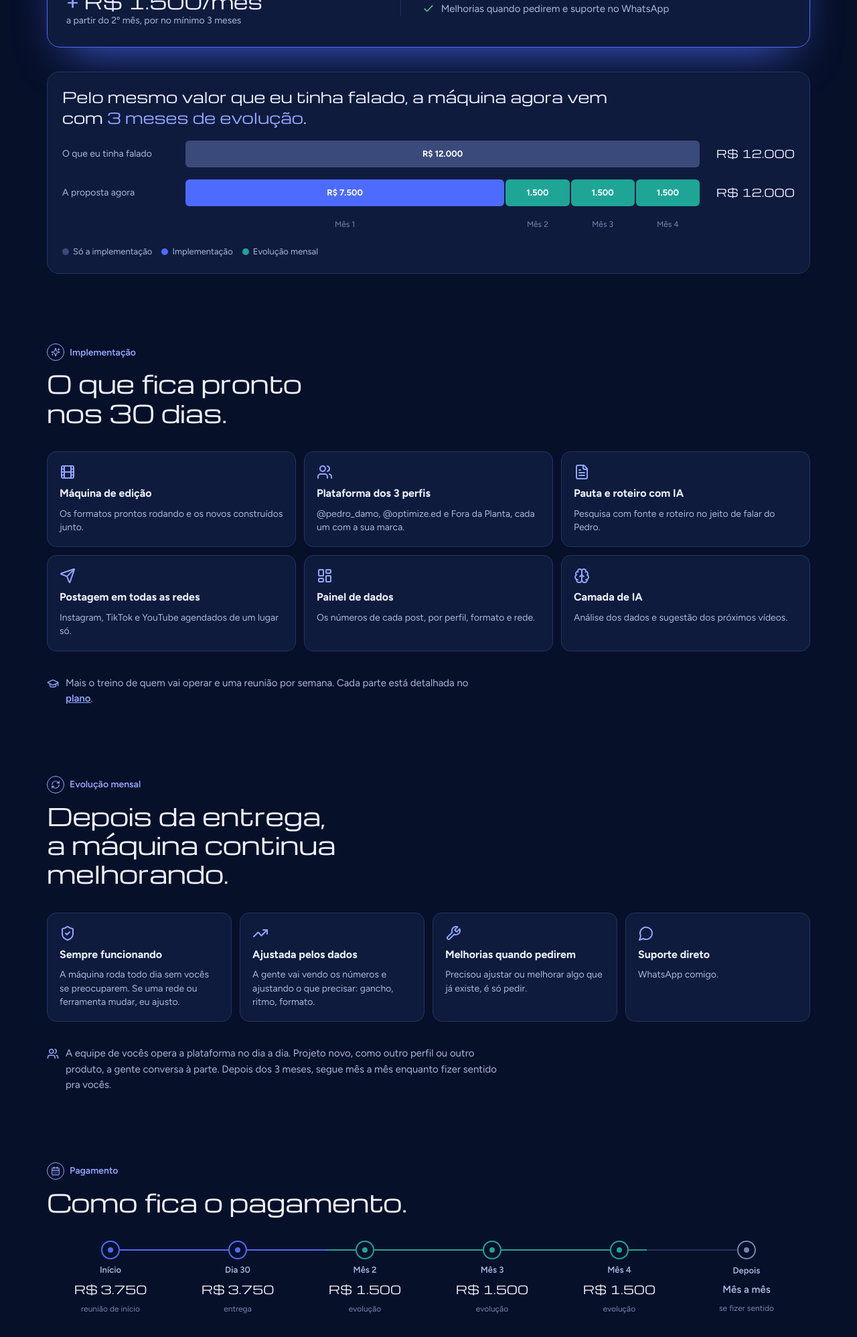
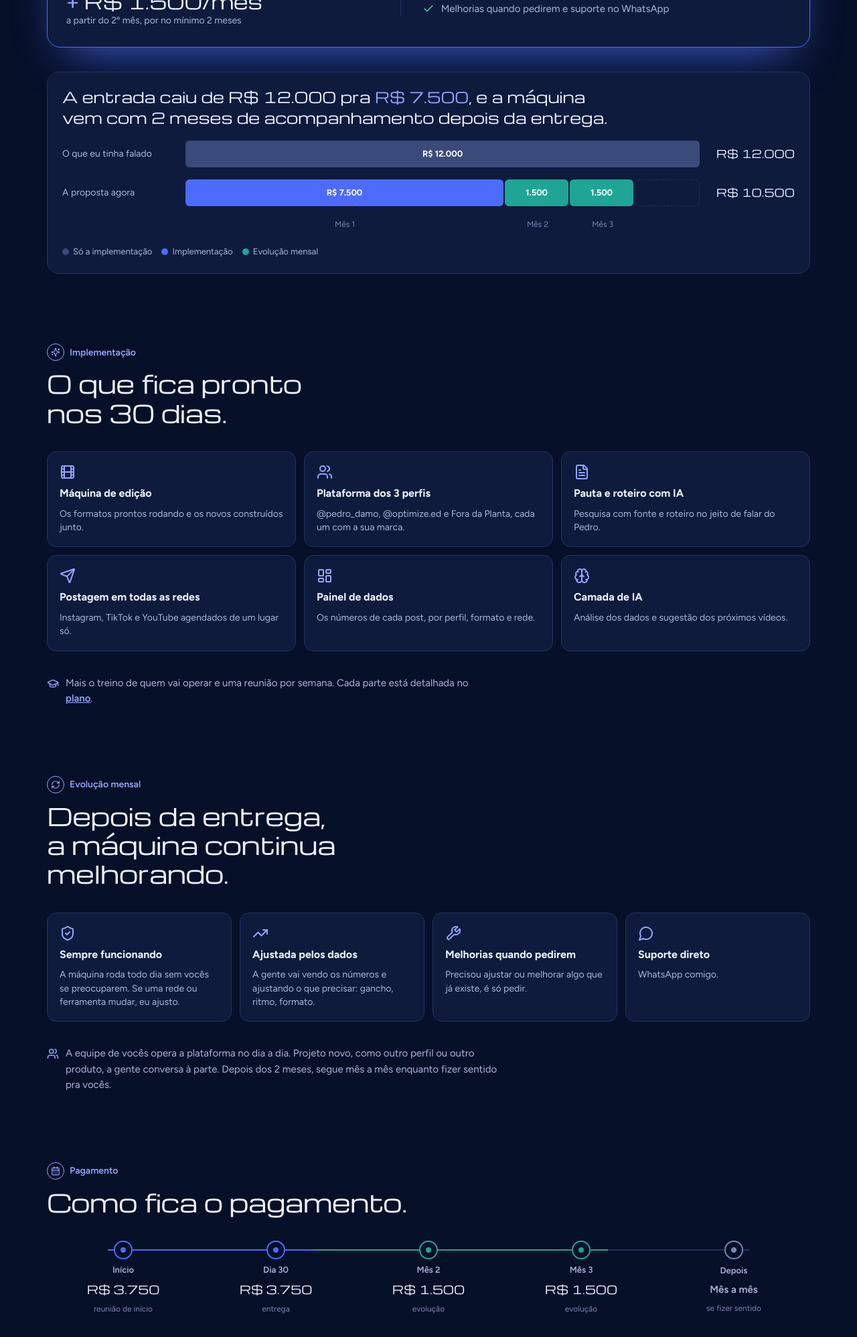
Before and after one commit to lukspit/proposta-optmize, a plain HTML site: page proposta/index.html in a window 1280 px wide. Shown: the part 800-2797 px from the top of the page at 67% size. Drawn offline with nearby package versions, Linux system fonts and the light colour scheme.

Commit message:
Mínimo de 2 meses de evolução: compromisso total de R$ 10.500
Co-Authored-By: Claude Opus 5.5 <noreply@anthropic.com>

```diff
--- a/proposta/index.html
+++ b/proposta/index.html
@@ -315,6 +315,7 @@ h1, h2 { font-family: var(--f-display); font-weight: 400; text-wrap: balance; le
 .barra-r .impl { background: var(--accent); }
 .barra-r .unico { background: #3a4a7a; }
 .barra-r .evo { background: var(--optimize); }
+.barra-r .vazio { background: transparent; border: 1px dashed var(--line); }
 .meses { display: grid; grid-template-columns: 170px minmax(0,1fr) 128px; gap: 14px; }
 .meses div { display: flex; gap: 2px; }
 .meses span { font-size: 12px; color: var(--muted); text-align: center; }
@@ -332,8 +333,8 @@ h1, h2 { font-family: var(--f-display); font-weight: 400; text-wrap: balance; le
 .obs .ic { color: var(--accent-2); margin-top: 3px; }
 .obs a { color: var(--accent-2); font-weight: 600; }
 
-.pagto { list-style: none; margin: 0; padding: 0; display: grid; grid-template-columns: repeat(6, minmax(0,1fr)); position: relative; }
-.pagto::before { content: ""; position: absolute; left: 8%; right: 8%; top: 13px; height: 2px; background: linear-gradient(90deg, var(--accent) 0 34%, var(--optimize) 34% 84%, var(--line) 84%); }
+.pagto { list-style: none; margin: 0; padding: 0; display: grid; grid-template-columns: repeat(5, minmax(0,1fr)); position: relative; }
+.pagto::before { content: ""; position: absolute; left: 8%; right: 8%; top: 13px; height: 2px; background: linear-gradient(90deg, var(--accent) 0 32%, var(--optimize) 32% 78%, var(--line) 78%); }
 .pagto li { display: grid; justify-items: center; text-align: center; gap: 6px; padding-inline: 6px; position: relative; }
 .pagto .p { width: 28px; height: 28px; border-radius: 50%; background: var(--bg); border: 2px solid var(--c); display: grid; place-items: center; }
 .pagto .p::after { content: ""; width: 8px; height: 8px; border-radius: 50%; background: var(--c); }
@@ -352,7 +353,7 @@ h1, h2 { font-family: var(--f-display); font-weight: 400; text-wrap: balance; le
   .opcao.unica .inclui { border-left: 0; padding: 18px 0 0; border-top: 1px solid var(--line); }
   .itens, .itens.quatro { grid-template-columns: repeat(2, minmax(0,1fr)); }
   .pagto { grid-template-columns: minmax(0,1fr); gap: 20px; }
-  .pagto::before { left: 13px; right: auto; top: 14px; bottom: 14px; width: 2px; height: auto; background: linear-gradient(180deg, var(--accent) 0 34%, var(--optimize) 34% 84%, var(--line) 84%); }
+  .pagto::before { left: 13px; right: auto; top: 14px; bottom: 14px; width: 2px; height: auto; background: linear-gradient(180deg, var(--accent) 0 32%, var(--optimize) 32% 78%, var(--line) 78%); }
   .pagto li { grid-template-columns: 28px auto 1fr; justify-items: start; text-align: left; column-gap: 14px; row-gap: 0; padding-inline: 0; align-items: center; }
   .pagto .p { grid-row: 1 / span 2; }
   .pagto b { grid-column: 2; }
@@ -478,7 +479,7 @@ h1, h2 { font-family: var(--f-display); font-weight: 400; text-wrap: balance; le
     <article class="opcao rec unica">
       <div class="precos">
         <div class="preco"><small>Implementação</small><strong>R$ 7.500</strong><span>em 2x de R$ 3.750</span></div>
-        <div class="preco mais"><small>Evolução mensal</small><strong>R$ 1.500/mês</strong><span>a partir do 2º mês, por no mínimo 3 meses</span></div>
+        <div class="preco mais"><small>Evolução mensal</small><strong>R$ 1.500/mês</strong><span>a partir do 2º mês, por no mínimo 2 meses</span></div>
       </div>
       <ul class="inclui">
         <li><svg class="ic"><use href="#i-check"/></svg>Tudo do plano, pronto em 30 dias</li>
@@ -491,7 +492,7 @@ h1, h2 { font-family: var(--f-display); font-weight: 400; text-wrap: balance; le
 
     <div class="janela">
       <div class="regua">
-        <p class="frase">Pelo mesmo valor que eu tinha falado, a máquina agora vem com <em>3 meses de evolução</em>.</p>
+        <p class="frase">A entrada caiu de R$ 12.000 pra <em>R$ 7.500</em>, e a máquina vem com 2 meses de acompanhamento depois da entrega.</p>
         <div class="linha-r">
           <span>O que eu tinha falado</span>
           <div class="barra-r" aria-label="Antes: R$ 12.000 só pela implementação"><i class="unico" style="flex: 12000">R$ 12.000</i></div>
@@ -499,12 +500,12 @@ h1, h2 { font-family: var(--f-display); font-weight: 400; text-wrap: balance; le
         </div>
         <div class="linha-r">
           <span>A proposta agora</span>
-          <div class="barra-r" aria-label="Agora: R$ 7.500 de implementação e R$ 1.500 nos meses 2, 3 e 4"><i class="impl" style="flex: 7500">R$ 7.500</i><i class="evo" style="flex: 1500"><span class="longo">1.500</span><span class="curto">1,5</span></i><i class="evo" style="flex: 1500"><span class="longo">1.500</span><span class="curto">1,5</span></i><i class="evo" style="flex: 1500"><span class="longo">1.500</span><span class="curto">1,5</span></i></div>
-          <b>R$ 12.000</b>
+          <div class="barra-r" aria-label="Agora: R$ 7.500 de implementação e R$ 1.500 nos meses 2 e 3"><i class="impl" style="flex: 7500">R$ 7.500</i><i class="evo" style="flex: 1500"><span class="longo">1.500</span><span class="curto">1,5</span></i><i class="evo" style="flex: 1500"><span class="longo">1.500</span><span class="curto">1,5</span></i><i class="vazio" style="flex: 1500"></i></div>
+          <b>R$ 10.500</b>
         </div>
         <div class="meses" aria-hidden="true">
           <span></span>
-          <div><span style="flex: 7500">Mês 1</span><span style="flex: 1500"><span class="longo">Mês 2</span><span class="curto">M2</span></span><span style="flex: 1500"><span class="longo">Mês 3</span><span class="curto">M3</span></span><span style="flex: 1500"><span class="longo">Mês 4</span><span class="curto">M4</span></span></div>
+          <div><span style="flex: 7500">Mês 1</span><span style="flex: 1500"><span class="longo">Mês 2</span><span class="curto">M2</span></span><span style="flex: 1500"><span class="longo">Mês 3</span><span class="curto">M3</span></span><span style="flex: 1500"></span></div>
           <span></span>
         </div>
         <div class="legenda"><span style="--c: #3a4a7a">Só a implementação</span><span style="--c: var(--accent)">Implementação</span><span style="--c: var(--optimize)">Evolução mensal</span></div>
@@ -539,7 +540,7 @@ h1, h2 { font-family: var(--f-display); font-weight: 400; text-wrap: balance; le
       <div class="item"><svg class="ic"><use href="#i-wrench"/></svg><strong>Melhorias quando pedirem</strong><p>Precisou ajustar ou melhorar algo que já existe, é só pedir.</p></div>
       <div class="item"><svg class="ic"><use href="#i-message-circle"/></svg><strong>Suporte direto</strong><p>WhatsApp comigo.</p></div>
     </div>
-    <p class="obs"><svg class="ic"><use href="#i-users"/></svg><span>A equipe de vocês opera a plataforma no dia a dia. Projeto novo, como outro perfil ou outro produto, a gente conversa à parte. Depois dos 3 meses, segue mês a mês enquanto fizer sentido pra vocês.</span></p>
+    <p class="obs"><svg class="ic"><use href="#i-users"/></svg><span>A equipe de vocês opera a plataforma no dia a dia. Projeto novo, como outro perfil ou outro produto, a gente conversa à parte. Depois dos 2 meses, segue mês a mês enquanto fizer sentido pra vocês.</span></p>
   </section>
 
   <section class="sec">
@@ -552,7 +553,6 @@ h1, h2 { font-family: var(--f-display); font-weight: 400; text-wrap: balance; le
       <li style="--c: var(--accent)"><span class="p"></span><b>Dia 30</b><strong>R$ 3.750</strong><small>entrega</small></li>
       <li style="--c: var(--optimize)"><span class="p"></span><b>Mês 2</b><strong>R$ 1.500</strong><small>evolução</small></li>
       <li style="--c: var(--optimize)"><span class="p"></span><b>Mês 3</b><strong>R$ 1.500</strong><small>evolução</small></li>
-      <li style="--c: var(--optimize)"><span class="p"></span><b>Mês 4</b><strong>R$ 1.500</strong><small>evolução</small></li>
       <li class="depois" style="--c: var(--muted)"><span class="p"></span><b>Depois</b><strong>Mês a mês</strong><small>se fizer sentido</small></li>
     </ol>
   </section>
```
